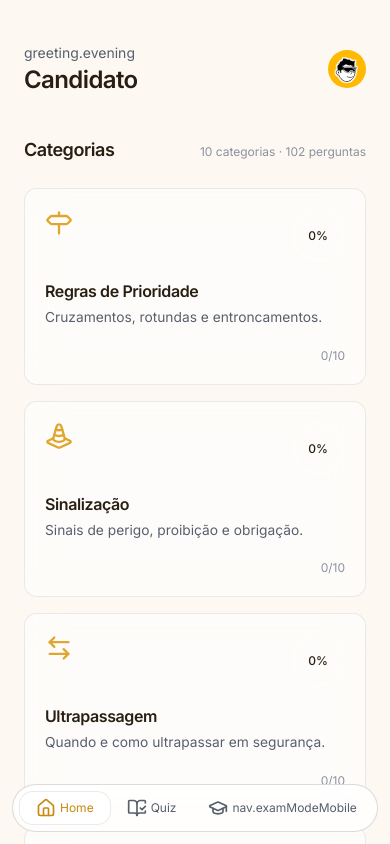
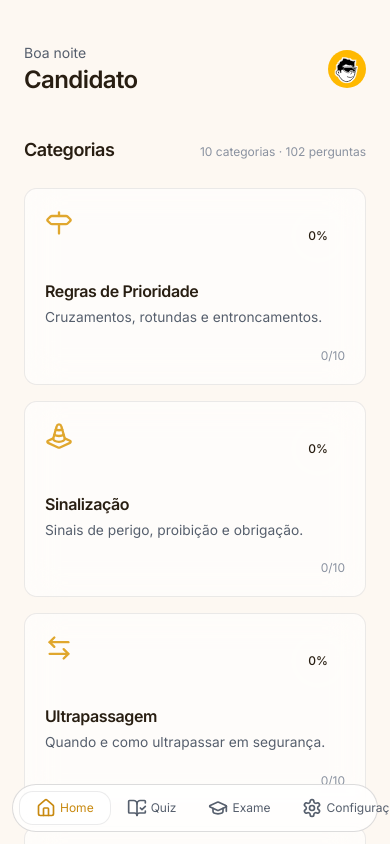
Before and after one commit to makeneto/master-driver, a Next.js app: page / in a window 390 px wide. Shown: the top 844 px of the page. Built offline with nearby package versions, Linux system fonts and the light colour scheme.

Commit message:
feat: add mobile exam mode labels and greeting translations for multiple languages

```diff
--- a/src/i18n/translations.ts
+++ b/src/i18n/translations.ts
@@ -20,9 +20,15 @@ const pt = {
     dashboard: "Dashboard",
     quiz: "Quiz",
     examMode: "Modo Exame",
+    examModeMobile: "Exame",
     achievements: "Conquistas",
     profile: "Perfil",
     settings: "Configurações",
+  },
+  greeting:{
+    morning: "Bom dia",
+    afternoon: "Boa tarde",
+    evening: "Boa noite",
   },
   home: {
     categories: "Categorias",
@@ -224,9 +230,15 @@ const en: Dict = {
     dashboard: "Dashboard",
     quiz: "Quiz",
     examMode: "Exam Mode",
+    examModeMobile: "Exam",
     achievements: "Achievements",
     profile: "Profile",
     settings: "Settings",
+  },
+  greeting:{
+    morning: "Good morning",
+    afternoon: "Good Afternoon",
+    evening: "Good evening",
   },
   home: {
     categories: "Categories",
@@ -425,9 +437,15 @@ const fr: Dict = {
     dashboard: "Tableau de bord",
     quiz: "Quiz",
     examMode: "Mode Examen",
+    examModeMobile: "Examen",
     achievements: "Succès",
     profile: "Profil",
     settings: "Paramètres",
+  },
+  greeting:{
+    morning: "Bonjour",
+    afternoon: "Bon après-midi",
+    evening: "Bonsoir",
   },
   home: {
     categories: "Catégories",
```
